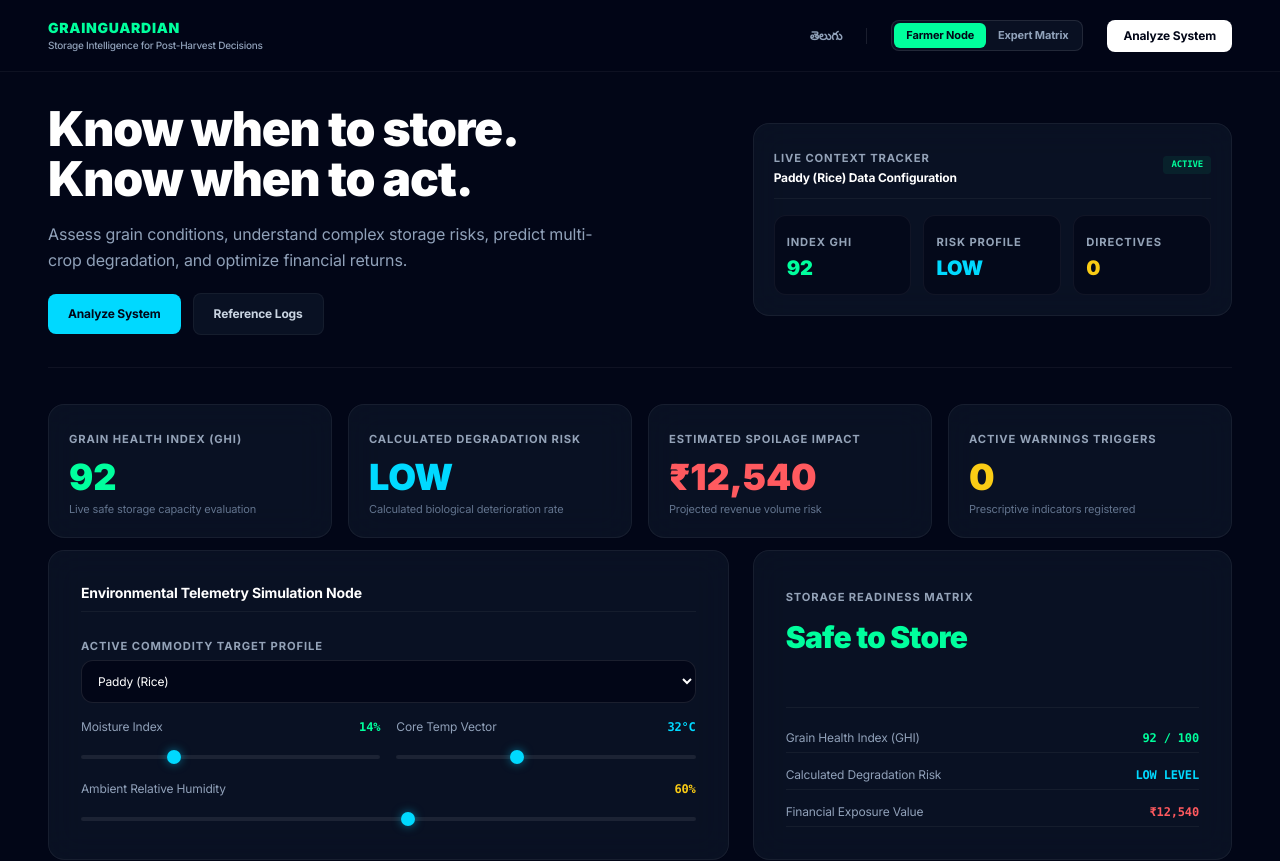
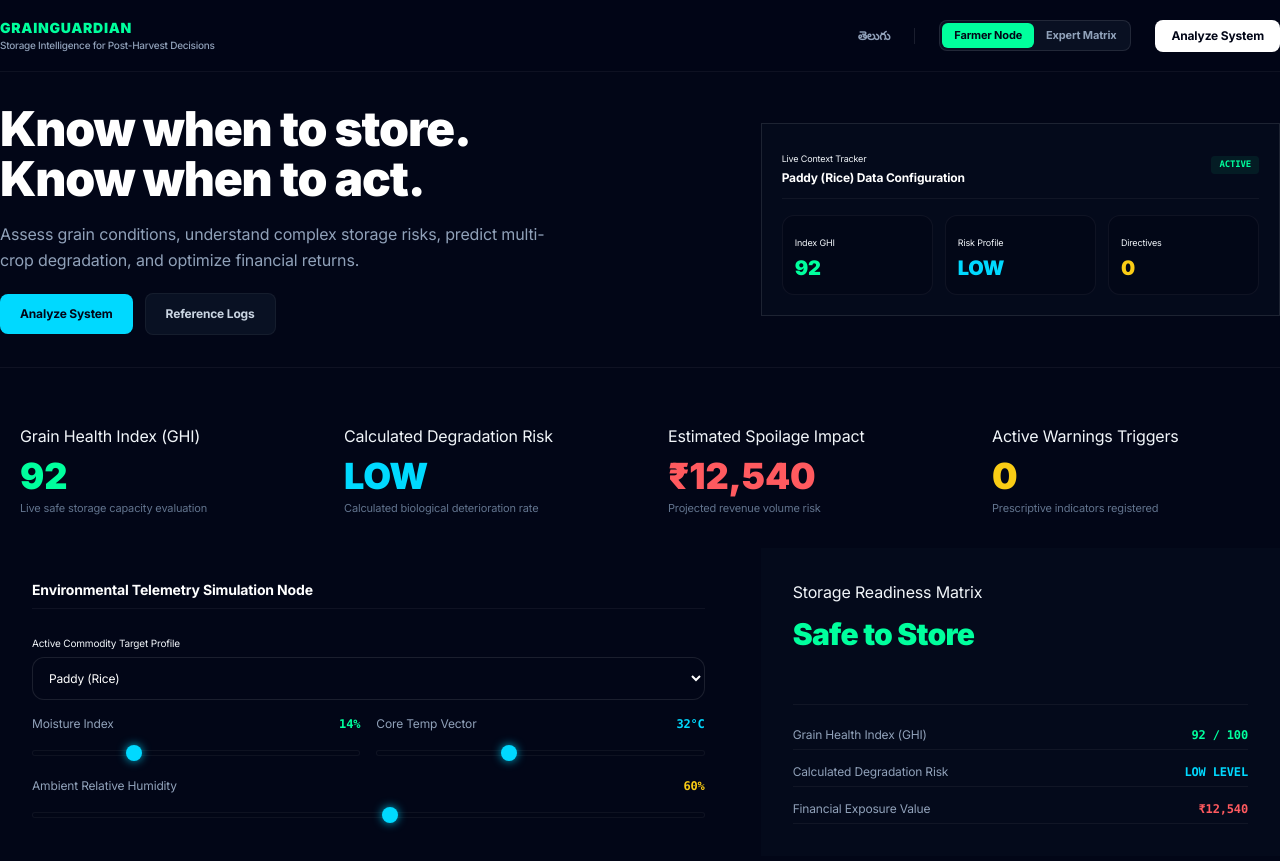
Before and after one commit to nleelaranga-ai/grain-guardian-frontend, a Next.js app: page / in a window 1280 px wide. Shown: the top 861 px of the page. Built offline with nearby package versions, Linux system fonts and the light colour scheme; no server answers.

Commit message:
Update globals.css

```diff
--- a/app/globals.css
+++ b/app/globals.css
@@ -1,7 +1,7 @@
 @import "tailwindcss";
 
 @theme {
-  /* High-Fidelity Data Analytics Palettes */
+  /* High-Contrast Professional SaaS Palettes */
   --color-slate-950: #020617;
   --color-slate-900: rgba(15, 23, 42, 0.65);
   --color-emerald-400: #00FF9D;
@@ -11,11 +11,11 @@
   --color-text-primary: #F8FAFC;
   --color-text-secondary: #94A3B8;
 
-  --animate-fade-in: fadeIn 0.4s cubic-bezier(0.16, 1, 0.3, 1) forwards;
+  --animate-glow-pulse: glowPulse 4s cubic-bezier(0.4, 0, 0.6, 1) infinite;
 
-  @keyframes fadeIn {
-    0% { opacity: 0; transform: translateY(6px); }
-    100% { opacity: 1; transform: translateY(0); }
+  @keyframes glowPulse {
+    0%, 100% { opacity: 0.2; transform: scale(1); }
+    50% { opacity: 0.4; transform: scale(1.05); }
   }
 }
 
@@ -29,8 +29,8 @@
   }
 }
 
-/* 70% Content / 30% Space High Density Layout Systems */
-.saas-container {
+/* 70% Content / 30% Whitespace Dense SaaS Constraints */
+.mode-container {
   max-width: 1440px;
   margin-left: auto;
   margin-right: auto;
@@ -38,54 +38,94 @@
   padding-right: clamp(16px, 4vw, 48px);
 }
 
-.saas-grid-card {
+.mode-section-padding {
+  padding-top: clamp(48px, 6vw, 96px);
+  padding-bottom: clamp(48px, 6vw, 96px);
+}
+
+/* Frosted Premium Ambient Matrix Cards */
+.mode-card {
   background: rgba(15, 23, 42, 0.65);
   backdrop-filter: blur(16px);
   -webkit-backdrop-filter: blur(16px);
   border: 1px solid rgba(255, 255, 255, 0.06);
-  border-radius: 16px;
-  transition: all 0.2s ease-in-out;
+  border-radius: 24px;
+  transition: all 0.3s cubic-bezier(0.16, 1, 0.3, 1);
 }
 
-.saas-grid-card:hover {
-  transform: translateY(-2px);
-  border-color: rgba(0, 217, 255, 0.25);
-  background: rgba(22, 32, 54, 0.8);
+.mode-card:hover {
+  transform: translateY(-4px);
+  border-color: rgba(0, 217, 255, 0.3);
+  box-shadow: 0 20px 40px -15px rgba(2, 6, 23, 0.7);
 }
 
-.saas-label {
-  font-size: 0.7rem;
+/* Ambient Magic Glow Drops Base Elements */
+.neon-magic-drop {
+  position: relative;
+}
+.neon-magic-drop::after {
+  content: '';
+  position: absolute;
+  bottom: -2px;
+  left: 10%;
+  width: 80%;
+  height: 2px;
+  background: linear-gradient(90deg, transparent, #00D9FF, #00FF9D, transparent);
+  box-shadow: 0 2px 12px rgba(0, 217, 255, 0.6);
+  border-radius: 999px;
+}
+
+.compact-label {
+  font-size: 0.75rem;
   font-weight: 700;
   text-transform: uppercase;
-  letter-spacing: 0.08em;
+  letter-spacing: 0.1em;
   color: var(--color-text-secondary);
 }
 
-/* Custom Interactive Compact Sliders */
+/* Webkit Input Telemetry Slider Overrides */
 input[type="range"] {
   -webkit-appearance: none;
   appearance: none;
   width: 100%;
-  height: 4px;
-  background: rgba(255, 255, 255, 0.08);
-  border-radius: 9999px;
+  height: 6px;
+  background: rgba(2, 6, 23, 0.5);
+  border: 1px solid rgba(255, 255, 255, 0.05);
+  border-radius: 999px;
   outline: none;
 }
 
 input[type="range"]::-webkit-slider-thumb {
   -webkit-appearance: none;
   appearance: none;
-  width: 14px;
-  height: 14px;
+  width: 16px;
+  height: 16px;
   border-radius: 50%;
   background: #00D9FF;
-  box-shadow: 0 0 10px rgba(0, 217, 255, 0.5);
+  box-shadow: 0 0 10px rgba(0, 217, 255, 0.8);
   cursor: pointer;
+  transition: transform 0.15s ease;
 }
 
-/* Print Layout System Override */
+input[type="range"]::-webkit-slider-thumb:hover {
+  transform: scale(1.25);
+}
+
+/* Print Telemetry Stylesheet Override (PDF Certificate Specs) */
 @media print {
-  body { background: white; color: black; }
-  nav, input, select, button { display: none !important; }
-  .saas-grid-card { border: 1px solid #cbd5e1; background: transparent; backdrop-filter: none; }
+  body {
+    background: #ffffff !important;
+    color: #000000 !important;
+  }
+  nav, .input-panel-wrapper, button, input, select {
+    display: none !important;
+  }
+  .mode-card {
+    background: transparent !important;
+    border: 1px solid #000000 !important;
+    color: #000000 !important;
+    box-shadow: none !important;
+    margin-bottom: 20px;
+    page-break-inside: avoid;
+  }
 }
```
